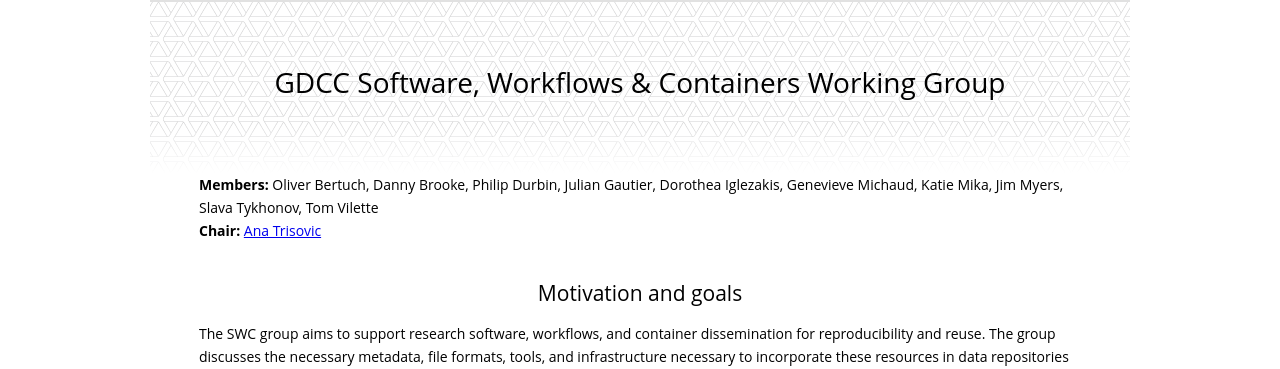
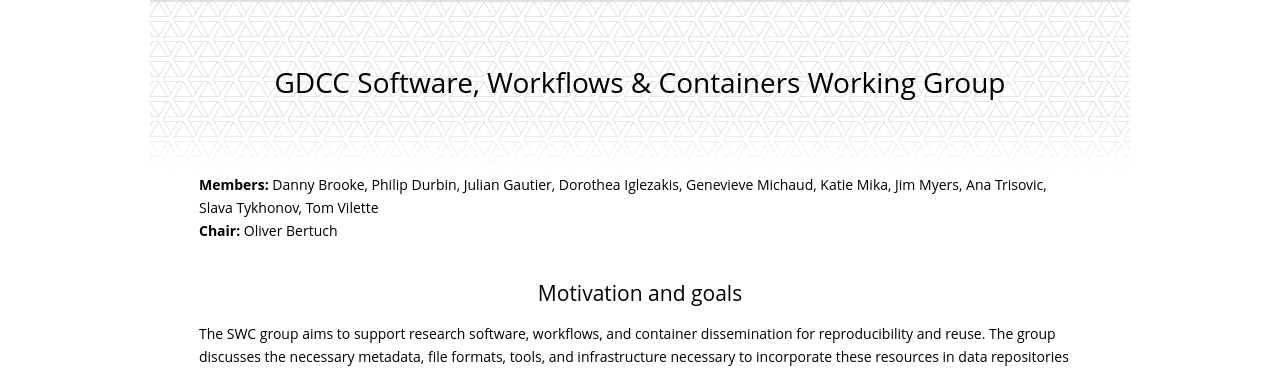
Before and after one commit to gdcc/swc.gdcc.io, a Jekyll site: the page built from index.md, in a window 1280 px wide. Shown: the part 192-561 px from the top of the page. Built offline with Jekyll 4.4.1, drawn with Linux system fonts in a browser that asks for light colours; our own code applies the rules of GitHub Pages for plain Markdown files; part of the change alters nothing that is shown.

```diff
--- a/index.md
+++ b/index.md
@@ -1,4 +1,4 @@
-**Members:** Oliver Bertuch, Danny Brooke, Philip Durbin, Julian Gautier, Dorothea Iglezakis, Genevieve Michaud, Katie Mika, Jim Myers, Slava Tykhonov, Tom Vilette<br> **Chair:** <a href="https://projects.iq.harvard.edu/atrisovic">Ana Trisovic</a>
+**Members:** Danny Brooke, Philip Durbin, Julian Gautier, Dorothea Iglezakis, Genevieve Michaud, Katie Mika, Jim Myers, Ana Trisovic, Slava Tykhonov, Tom Vilette<br> **Chair:** Oliver Bertuch
 
 <br>
 <h2>Motivation and goals</h2>
```
